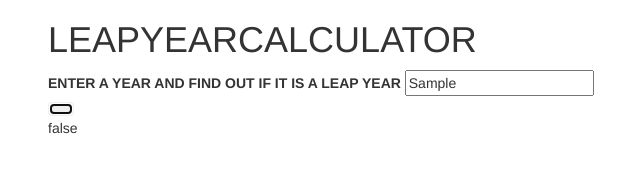
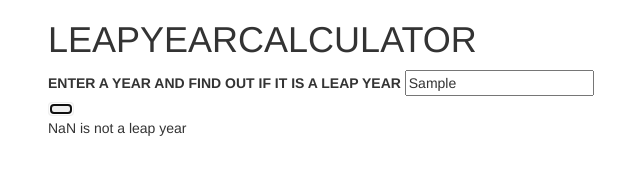
Before and after one commit to Collins33/leapyear, a plain HTML site: page index.html in a window 1280 px wide. Both pictures are taken after typing "Sample" into the empty fields and a click on the button 83 px from the left and 108 px from the top of the page. Shown: the full height of the page, 22-662 px from the left. Drawn offline with Linux system fonts and the light colour scheme.

Commit message:
added user interface code to display the result if the year is a leapyear

```diff
--- a/css/index.css
+++ b/css/index.css
@@ -0,0 +1,3 @@
+#results{
+  display: none;
+}
--- a/index.html
+++ b/index.html
@@ -23,6 +23,7 @@
 
       </form>
       <div id="results">
+        <p><span class="year"></span>   is  <span class="not"></span> a leap year</p>
 
       </div>
 
--- a/js/script.js
+++ b/js/script.js
@@ -15,6 +15,13 @@ $(document).ready(function(){
     event.preventDefault();
     var year=parseInt($("input#year").val());
     var results= leapyear(year);
-    $("#results").text(results);
+    $(".year").text(year);
+    if(results===false){
+      $(".not").text("not");
+    }
+    else{
+      $(".not").text("");
+    }
+    $("#results").show();
   })
 });
```
